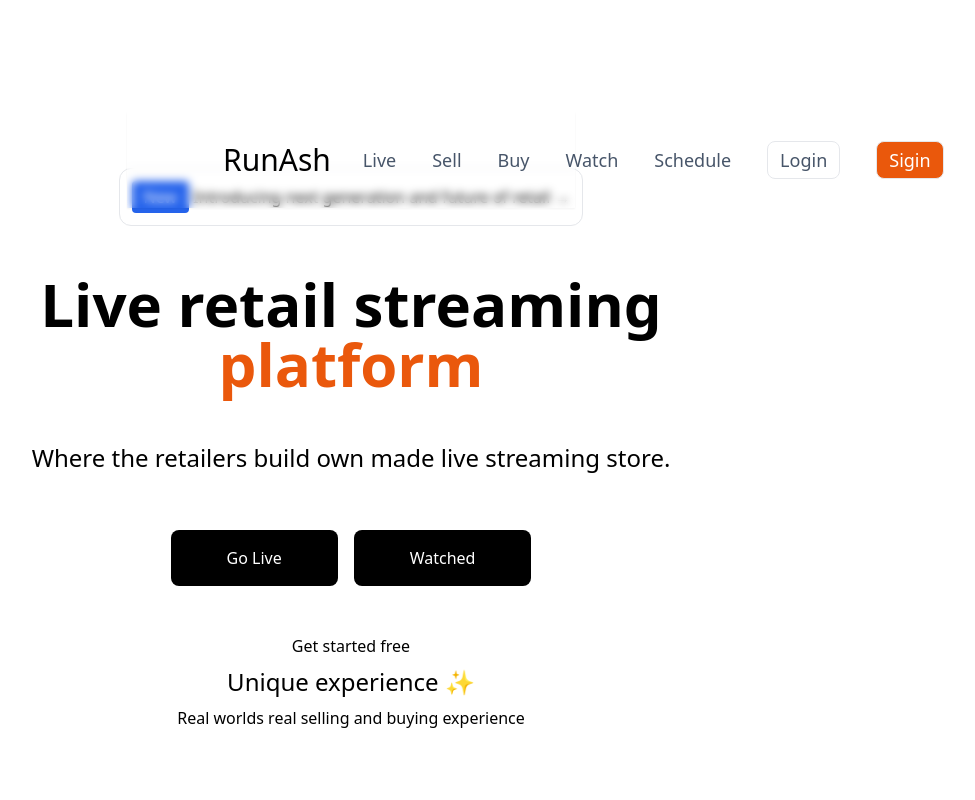
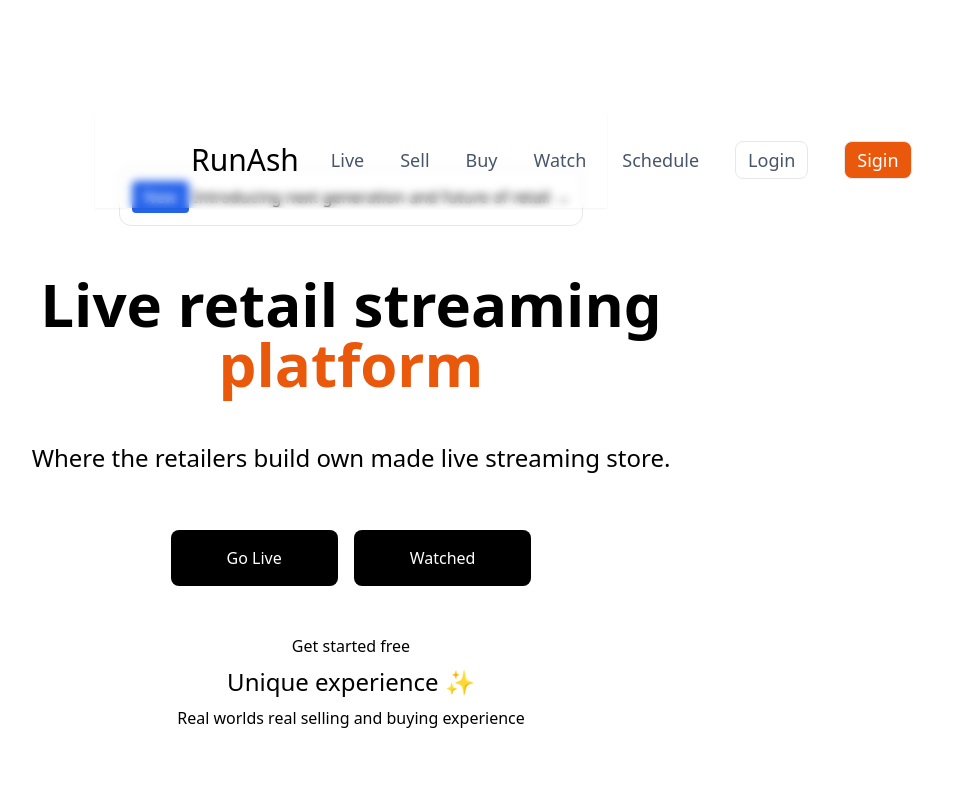
Before and after one commit to Vaibhavmurmu/nextjs13, a Next.js app: page / in a window 1280 px wide. Shown: the top 800 px of the page, without its empty margins (289-1264 px from the left). Built offline with nearby package versions, Linux system fonts and the light colour scheme.

Commit message:
Update Navbar.js

```diff
--- a/components/Navbar.js
+++ b/components/Navbar.js
@@ -4,7 +4,7 @@ import { Bars2Icon, XMarkIcon} from '@heroicons/react/24/solid'
 export default function Navbar() {
     return (
         <main className="mt-12 flex w-full flex-1 flex-col items-center justify-centre px-20 text-center">
-        <div className=" mt-16 items-center max-w-md mx-auto sm:w-full justify-around sm:w-full fixed flex-row bg-natural-50 backdrop-blur-sm shadow-sm opecity-25 blur-none h-8 px-20 py-12 hidden sm:flex">
+        <div className=" mt-16 items-center max-w-lg mx-auto md:w-full justify-around sm:w-full fixed flex-row bg-natural-50 backdrop-blur-sm shadow-sm opecity-25 blur-none h-4 px-20 py-12 hidden sm:flex">
         <div className="flex flex-row items-left">
             <h1 className="text-3xl font- p-4 mr-0">RunAsh</h1>
         </div>
```
